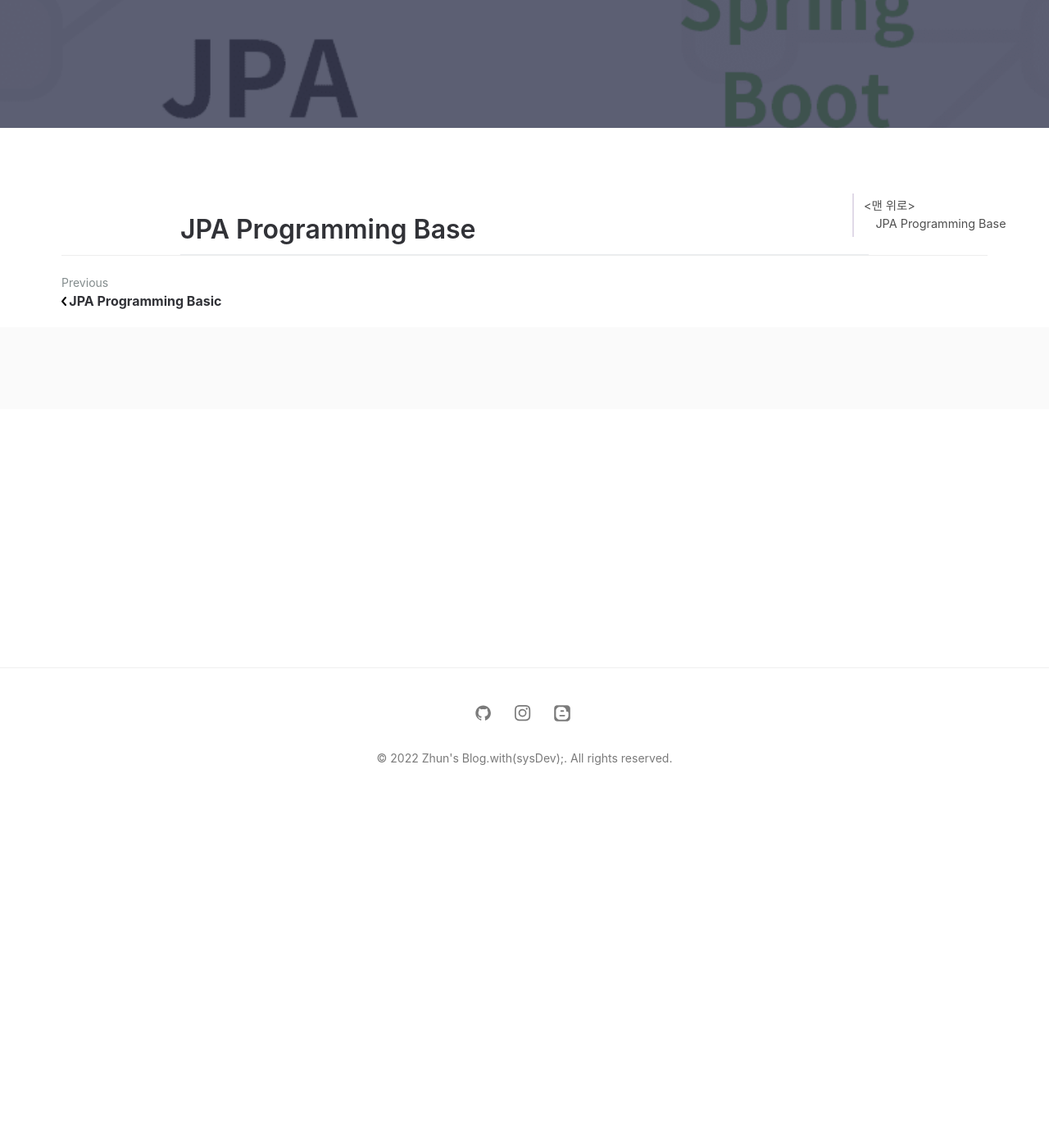
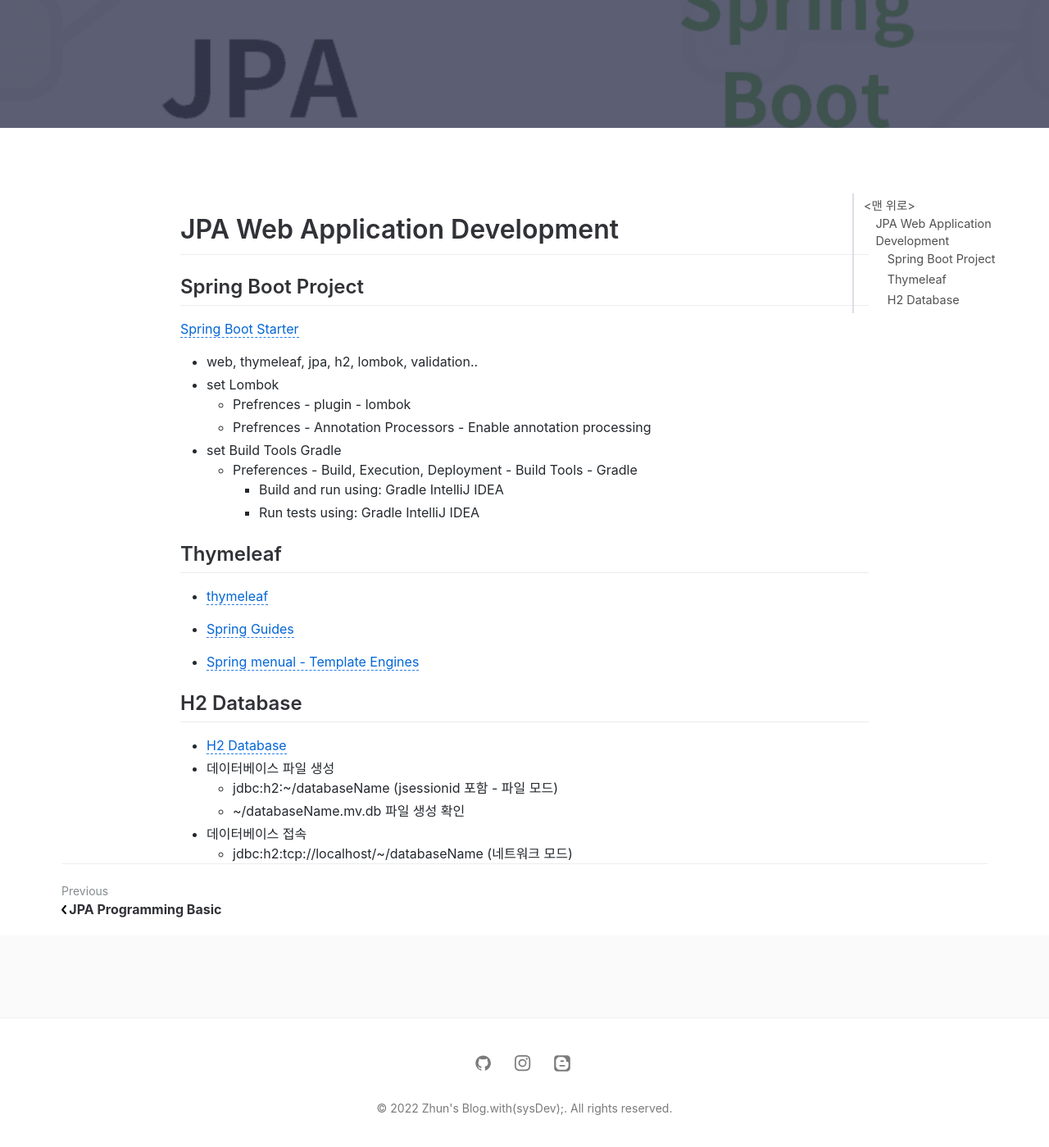
Before and after one commit to jihunparkme/jihunparkme.github.io, a Jekyll site: the page built from _posts/2022-04-16-JPA-Web-Application.md, in a window 1280 px wide and 1400 px high, scrolled down 420 px. Shown: the whole window at 82% size. Built offline with Jekyll 4.4.1, drawn with Linux system fonts in a browser that asks for light colours; nearby versions of some CDN libraries; comment, search, counter and statistics services are not loaded.

Commit message:
set: h2 database

```diff
--- a/_posts/2022-04-16-JPA-Web-Application.md
+++ b/_posts/2022-04-16-JPA-Web-Application.md
@@ -7,4 +7,34 @@
 # mathjax: true
 ---
 
-# JPA Programming Base
+# JPA Web Application Development
+
+## Spring Boot Project
+
+[Spring Boot Starter](https://start.spring.io/)
+
+- web, thymeleaf, jpa, h2, lombok, validation..
+- set Lombok
+  - Prefrences - plugin - lombok
+  - Prefrences - Annotation Processors - Enable annotation processing
+- set Build Tools Gradle
+  - Preferences - Build, Execution, Deployment - Build Tools - Gradle
+    - Build and run using: Gradle IntelliJ IDEA
+    - Run tests using: Gradle IntelliJ IDEA
+
+## Thymeleaf
+
+- [thymeleaf](https://www.thymeleaf.org/)
+
+- [Spring Guides](https://spring.io/guides#getting-started-guides)
+
+- [Spring menual - Template Engines](https://docs.spring.io/spring-boot/docs/2.1.6.RELEASE/reference/html/boot-features-developing-web-applications.html#boot-features-spring-mvc-template-engines)
+
+## H2 Database
+
+- [H2 Database](https://www.h2database.com)
+- 데이터베이스 파일 생성
+  - jdbc:h2:~/databaseName (jsessionid 포함 - 파일 모드)
+  - ~/databaseName.mv.db 파일 생성 확인
+- 데이터베이스 접속
+  - jdbc:h2:tcp://localhost/~/databaseName (네트워크 모드)
```
